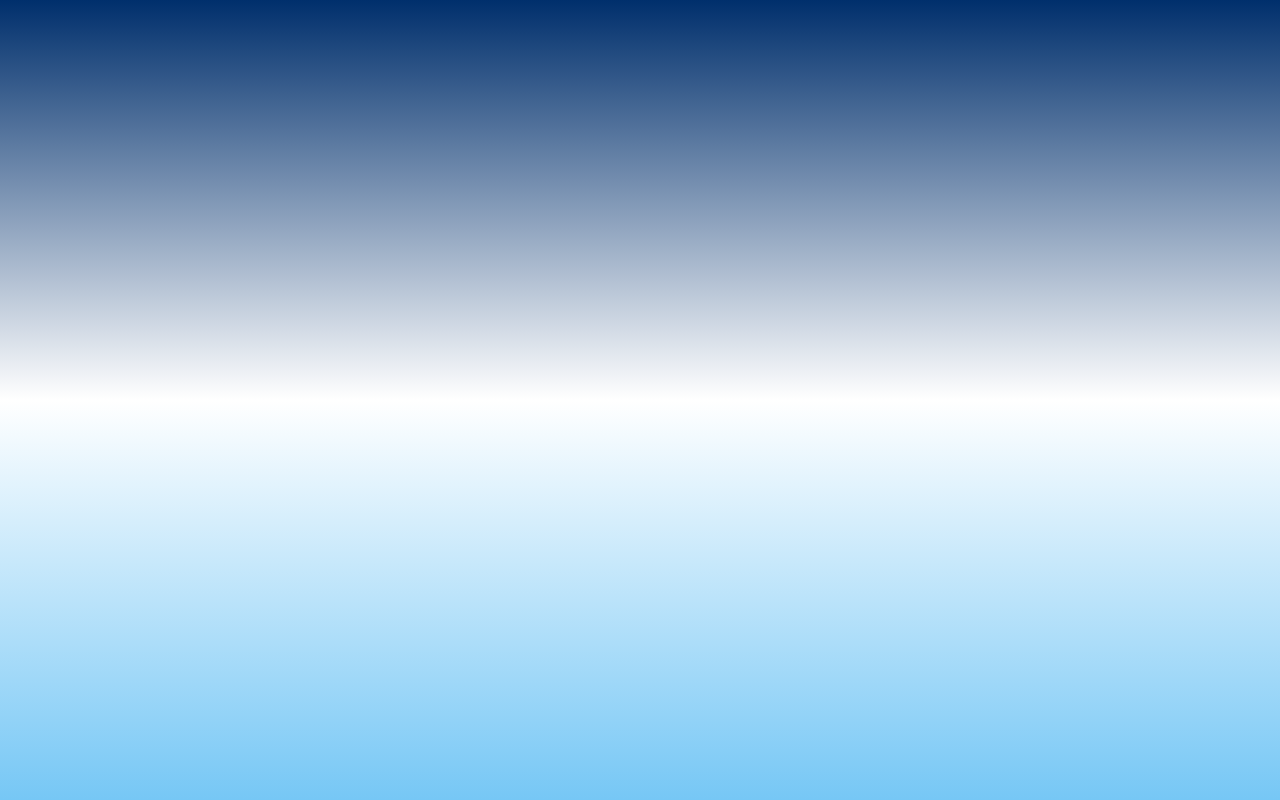
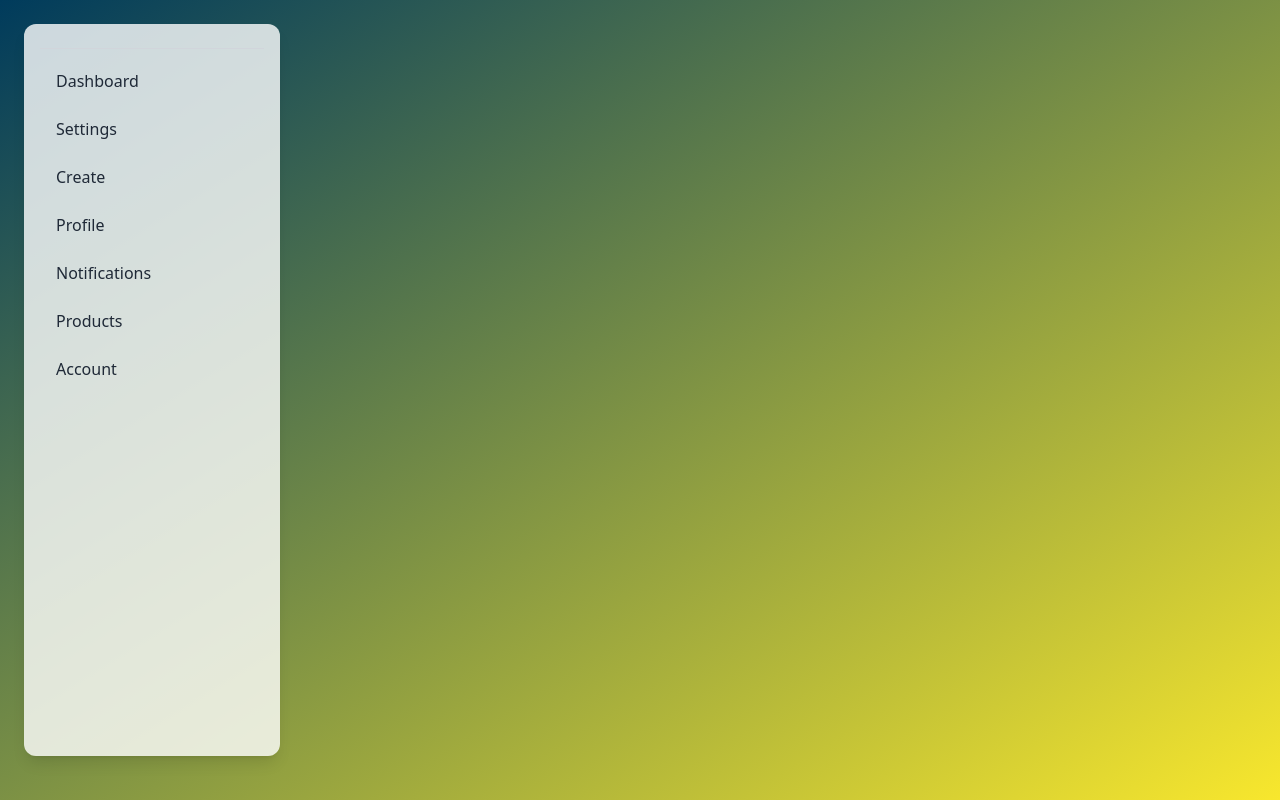
Before and after one commit to alejo1426/WebCasaBlanca, a React (Vite) app: page /Sidebar in a window 1280 px wide. Before the commit this address had no page. Built offline with nearby package versions, Linux system fonts and the light colour scheme.

Commit message:
Corriegiendo error

```diff
--- a/src/App.jsx
+++ b/src/App.jsx
@@ -2,7 +2,7 @@
 import Navbar from './components/Navbar';
 import Login from './components/Login';
 import SignUp from './components/SignUp';
-import Dashboard from './components/dashboard';
+import Sidebar from './components/Sidebar';
 
 const App = () => {
     return (
@@ -12,8 +12,8 @@
                     <h1 className="text-center text-2xl font-bold mt-4">BIENBENIDO A CASA BLANCA</h1>
                 </>} />
                 <Route path="/Login" element={<Login />} />
-                <Route path="/Signup" element={<SignUp />} />
-                <Route path="/Dashboard" element={<Dashboard />} />
+                <Route path="/signup" element={<SignUp />} />
+                <Route path="/Sidebar" element={<Sidebar />} />
             </Routes>
         </Router>
     );
--- a/src/components/Login.jsx
+++ b/src/components/Login.jsx
@@ -40,7 +40,7 @@
             localStorage.setItem('token', data.token);
 
             // Redirigir al usuario después del inicio de sesión exitoso
-            navigate('/dashboard');
+            navigate('/Sidebar');
         } catch (error) {
             setError('Error en la conexión al servidor. Inténtalo de nuevo más tarde.');
         }
--- /dev/null
+++ b/src/components/Sidebar.jsx
@@ -0,0 +1,103 @@
+import { useState, useRef, useEffect } from 'react';
+
+const Sidebar = () => {
+  const [active, setActive] = useState(null);
+  const subMenuRefs = useRef({}); // Para manejar múltiples submenús
+  const [heights, setHeights] = useState({}); // Almacenar alturas
+
+  useEffect(() => {
+    // Establece la altura de cada submenú según si está activo o no
+    const newHeights = {};
+    Object.keys(subMenuRefs.current).forEach((key) => {
+      newHeights[key] = key === active ? `${subMenuRefs.current[key].scrollHeight}px` : '0px';
+    });
+    setHeights(newHeights);
+  }, [active]);
+
+  const handleToggle = (item) => {
+    setActive(active === item ? null : item); // Alternar el submenú
+  };
+
+  return (
+    <aside className="fixed top-6 left-6 bottom-11 w-64 p-4 bg-white bg-opacity-80 rounded-xl flex flex-col gap-2 shadow-lg">
+      <header className="flex items-center h-18 pb-2 border-b border-gray-300"></header>
+      <ul className="list-none p-0 m-0 w-full">
+        {['dashboard', 'settings', 'create', 'profile', 'notifications', 'products', 'account'].map((item) => (
+          <li key={item}>
+            <input
+              type="radio"
+              id={item}
+              name="sidebar"
+              className="absolute scale-0"
+              onChange={() => handleToggle(item)}
+              checked={active === item}
+            />
+            <label
+              htmlFor={item}
+              className={`flex items-center h-12 w-full rounded-md p-4 cursor-pointer ${
+                active === item ? 'bg-blue-400 text-white' : 'hover:bg-gray-200'
+              }`}
+            >
+              <i className={`ai-${item === 'dashboard' ? 'dashboard' : item === 'settings' ? 'gear' : item === 'create' ? 'folder-add' : item === 'profile' ? 'person' : item === 'notifications' ? 'bell' : item === 'products' ? 'cart' : 'lock-on'}`}></i>
+              <p className="flex-1 text-gray-800">{item.charAt(0).toUpperCase() + item.slice(1)}</p>
+              {['settings', 'create', 'profile'].includes(item) && (
+                <i className={`ai-chevron-down-small transform transition-transform duration-300 ${active === item ? 'rotate-180' : ''}`}></i>
+              )}
+            </label>
+            {['settings', 'create', 'profile'].includes(item) && (
+              <div
+                ref={(el) => (subMenuRefs.current[item] = el)} // Guardar referencia de cada submenú
+                style={{ height: heights[item] }}
+                className={`sub-menu bg-white shadow-md rounded-md overflow-hidden transition-height duration-300 ease-in-out`}
+              >
+                <ul className="list-none p-0 m-0">
+                  {item === 'settings' && (
+                    <>
+                      <li>
+                        <button className="w-full text-left pl-12 py-2 text-gray-800 hover:bg-gray-200">Display</button>
+                      </li>
+                      <li>
+                        <button className="w-full text-left pl-12 py-2 text-gray-800 hover:bg-gray-200">Appearance</button>
+                      </li>
+                      <li>
+                        <button className="w-full text-left pl-12 py-2 text-gray-800 hover:bg-gray-200">Preferences</button>
+                      </li>
+                    </>
+                  )}
+                  {item === 'create' && (
+                    <>
+                      <li>
+                        <button className="w-full text-left pl-12 py-2 text-gray-800 hover:bg-gray-200">Article</button>
+                      </li>
+                      <li>
+                        <button className="w-full text-left pl-12 py-2 text-gray-800 hover:bg-gray-200">Document</button>
+                      </li>
+                      <li>
+                        <button className="w-full text-left pl-12 py-2 text-gray-800 hover:bg-gray-200">Video</button>
+                      </li>
+                      <li>
+                        <button className="w-full text-left pl-12 py-2 text-gray-800 hover:bg-gray-200">Presentation</button>
+                      </li>
+                    </>
+                  )}
+                  {item === 'profile' && (
+                    <>
+                      <li>
+                        <button className="w-full text-left pl-12 py-2 text-gray-800 hover:bg-gray-200">Avatar</button>
+                      </li>
+                      <li>
+                        <button className="w-full text-left pl-12 py-2 text-gray-800 hover:bg-gray-200">Theme</button>
+                      </li>
+                    </>
+                  )}
+                </ul>
+              </div>
+            )}
+          </li>
+        ))}
+      </ul>
+    </aside>
+  );
+};
+
+export default Sidebar;
--- a/src/index.css
+++ b/src/index.css
@@ -3,7 +3,7 @@
 @tailwind utilities;
 
 body {
-  background: linear-gradient(to bottom, #002f6c, #ffffff, #76c7f5);
+  background: linear-gradient(to bottom right, #003b5c, #f8e72d);
   min-height: 100vh; /* Asegúrate de que el fondo cubra toda la pantalla */
   display: flex; /* Para centrar los contenidos */
   align-items: center; /* Centrar verticalmente */
```
